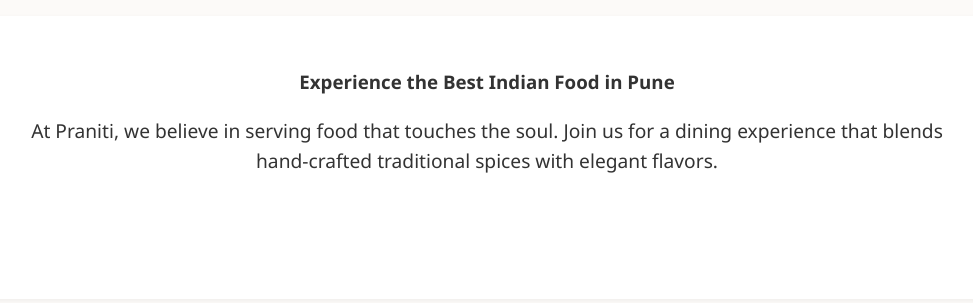
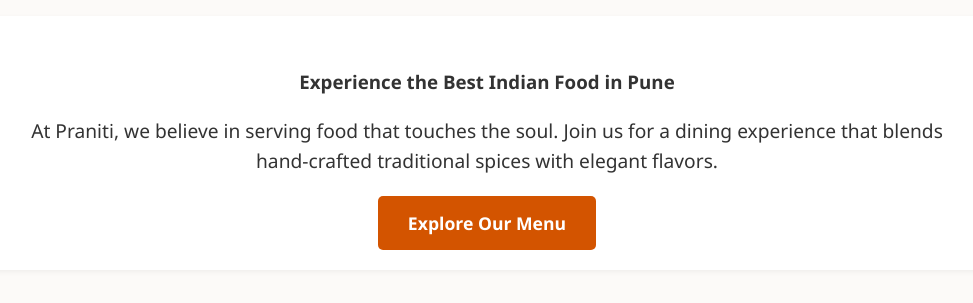
Before and after one commit to shamaljadhav65/food-ordering-website, a Flask app: page / in a window 1280 px wide. Shown: the part 318-621 px from the top of the page, without its empty margins (153-1126 px from the left). Run offline with Flask 3, Linux system fonts and the light colour scheme.

Commit message:
Update index.html

```diff
--- a/templates/index.html
+++ b/templates/index.html
@@ -6,7 +6,7 @@
         <h3 style="text-align: center;">Experience the Best Indian Food in Pune</h3>
         <p style="text-align: center; font-size: 1.2rem;">At Praniti, we believe in serving food that touches the soul. Join us for a dining experience that blends hand-crafted traditional spices with elegant flavors.</p>
         <div style="text-align: center; margin-top: 2rem;">
-            <a href="/menu" style="background-color: var(--primary); color: white; padding: 15px 30px; text-decoration: none; border-radius: 5px; font-weight: bold; font-size: 1.1rem; transition: 0.3s; display: inline-block;">Explore Our Menu</a>
+            <a href="/menu" style="background-color: #d35400; color: white; padding: 15px 30px; text-decoration: none; border-radius: 5px; font-weight: bold; font-size: 1.1rem;">Explore Our Menu</a>
         </div>
     </div>
 {% endblock %}
```
